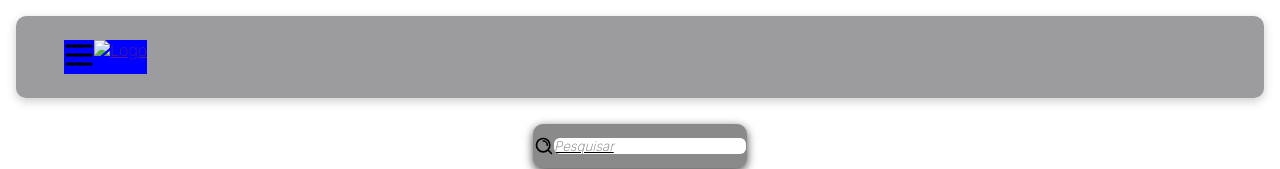
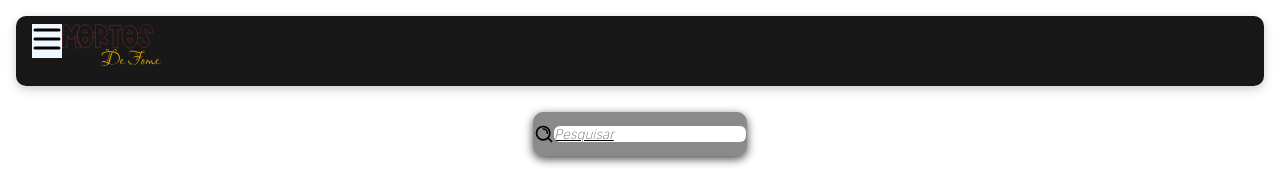
Before and after one commit to ricardohvt/site, a plain HTML site: page index.html in a window 1280 px wide. Shown: the top 169 px of the page. Drawn offline with Linux system fonts and the light colour scheme.

Commit message:
fix provisório

```diff
--- a/assets/css/style.css
+++ b/assets/css/style.css
@@ -18,7 +18,7 @@ body {
 }
 
 header {
-    background-color: #24252a73;
+    background-color: #000000e7;
     box-shadow: 0px 3px 10px #46464646;
     margin: 1rem;
     border-radius: 10px;
@@ -28,14 +28,26 @@ header {
     display: flex;
     justify-content: space-between;
     align-items: center;
-    padding: 1.5rem 3rem;
+    padding: 0.5rem 1rem;
     margin: 0;
     border-radius: 10px;
 }
+
 .content {
     display: flex;
-    background-color: blue;
+    flex-direction: row;
 }
+
+.menu {
+    background-color: aliceblue;
+    height: fit-content;
+    justify-content: center;
+}
+
+.menu a {
+    size: 30px;
+}
+
 .cnt1 {
     display: block;
     box-shadow: 0px 3px 10px #464646;
--- a/index.html
+++ b/index.html
@@ -20,7 +20,7 @@
                 </div>
                 <div class="logo">
                     <a href="">
-                        <img src="" alt="Logo">
+                        <img src="assets/svg/logo.svg" alt="Logo" height="50px">
                     </a>
                 </div>
             </div>
```
Also changed, not shown: assets/svg/logo.svg (added).
